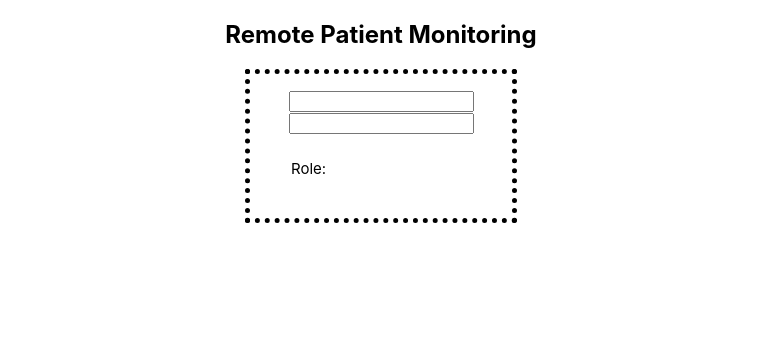
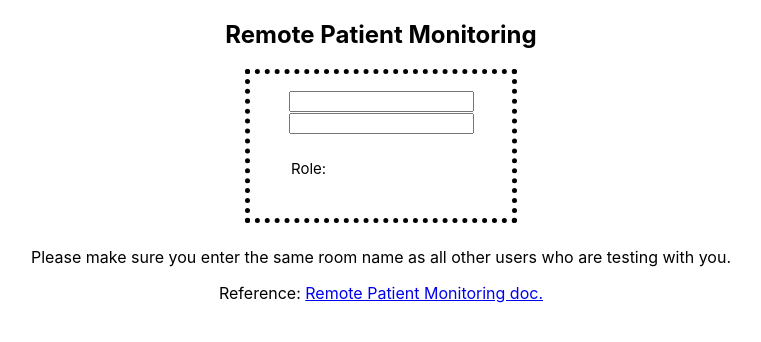
Before and after one commit to nexmo-se/remote-patient-monitoring, a React (Create React App) app in the folder frontend/: page / in a window 1280 px wide. Shown: the top 342 px of the page, without its empty margins (259-1020 px from the left). Built offline with nearby package versions, Linux system fonts and the light colour scheme; no server answers.

Commit message:
add instruction

```diff
--- a/frontend/src/pages/IndexPage/index.js
+++ b/frontend/src/pages/IndexPage/index.js
@@ -85,6 +85,14 @@
                 <button type="submit" style={{display: "none"}}></button>
             </vwc-button>
         </form>
+        <p>Please make sure you enter the same room name as all other users who are testing with you.</p>
+        <p>Reference: <a
+            href="https://docs.google.com/presentation/d/1S8llLIrRGUWmsPukd5DgBfxqlo6NojK6He7IRzHAi6k/edit?usp=sharing"
+            target="_blank"
+            rel="noreferrer">
+            Remote Patient Monitoring doc.
+        </a>
+        </p>
         </>
     )
     }
--- a/frontend/src/pages/IndexPage/styles.css
+++ b/frontend/src/pages/IndexPage/styles.css
@@ -2,7 +2,7 @@
     text-align: center;
 }
 #room-form {
-    margin: 0 auto;
+    margin: 0px auto 24px auto;
     width: 230px;
     text-align: center;
     border: 5px black dotted;
```
Also changed, not shown: 12 other files (tests, documents, lock files or other folders).
